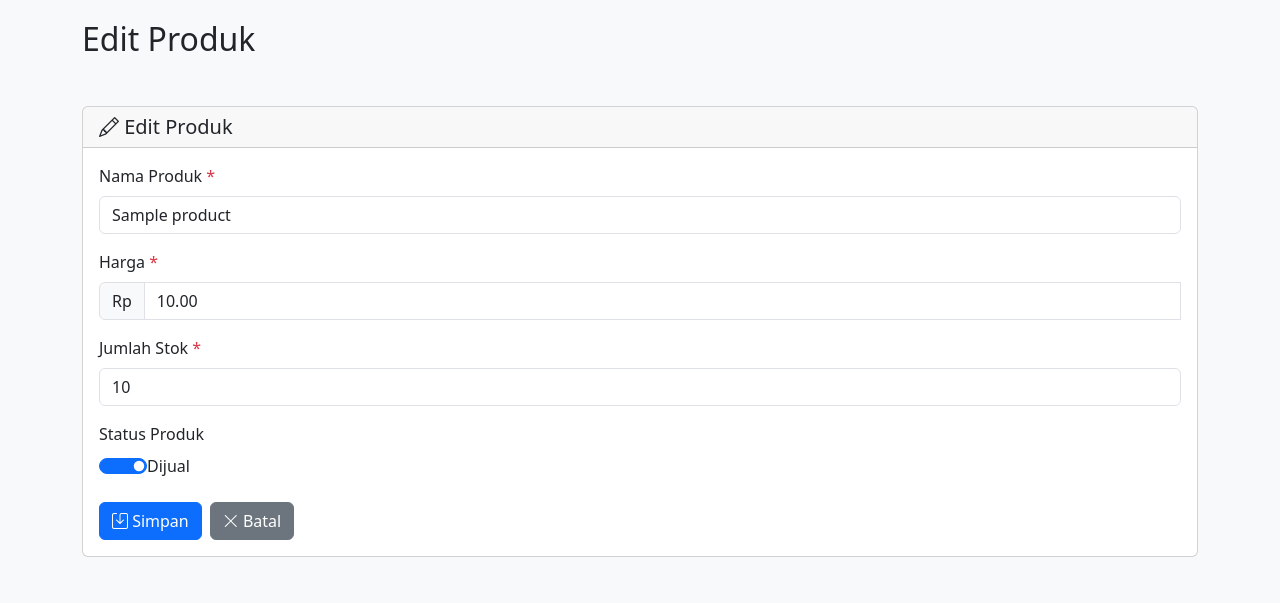
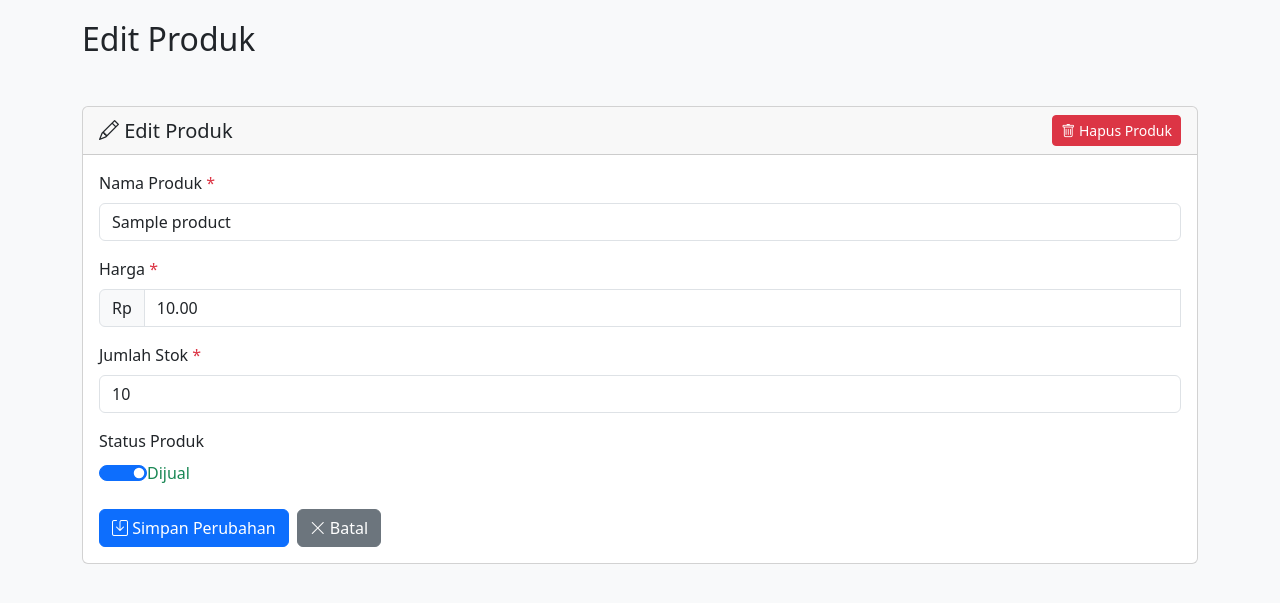
Before and after one commit to katekyosennajr/Manajamen-Data-Produk, a CodeIgniter app: page /index.php/products/edit/1 in a window 1280 px wide. Shown: the top 603 px of the page. Run offline with CodeIgniter, Linux system fonts and the light colour scheme; tables that the repository leaves empty hold one stand-in row (values such as "Sample post").

Commit message:
Meningkatkan tampilan halaman edit produk dengan tombol hapus dan konfirmasi

```diff
--- a/application/views/products/form.php
+++ b/application/views/products/form.php
@@ -4,11 +4,16 @@ $title = $is_edit ? 'Edit Produk' : 'Tambah Produk Baru';
 ?>
 
 <div class="card">
-    <div class="card-header">
+    <div class="card-header d-flex justify-content-between align-items-center">
         <h5 class="card-title mb-0">
             <i class="bi bi-<?php echo $is_edit ? 'pencil' : 'plus-lg'; ?>"></i>
             <?php echo $title; ?>
         </h5>
+        <?php if($is_edit): ?>
+        <button type="button" class="btn btn-danger btn-sm" onclick="confirmDelete()">
+            <i class="bi bi-trash"></i> Hapus Produk
+        </button>
+        <?php endif; ?>
     </div>
     <div class="card-body">
         <?php if(validation_errors()): ?>
@@ -60,7 +65,7 @@ $title = $is_edit ? 'Edit Produk' : 'Tambah Produk Baru';
                     <input type="checkbox" class="form-check-input" id="is_sell" name="is_sell" value="1"
                            <?php echo set_checkbox('is_sell', '1', $is_edit && $product->is_sell); ?>>
                     <label class="form-check-label" for="is_sell">
-                        <span id="statusText">
+                        <span id="statusText" class="<?php echo $is_edit && $product->is_sell ? 'text-success' : 'text-danger'; ?>">
                             <?php echo $is_edit && $product->is_sell ? 'Dijual' : 'Tidak Dijual'; ?>
                         </span>
                     </label>
@@ -69,7 +74,7 @@ $title = $is_edit ? 'Edit Produk' : 'Tambah Produk Baru';
 
             <div class="d-flex gap-2">
                 <button type="submit" class="btn btn-primary">
-                    <i class="bi bi-save"></i> Simpan
+                    <i class="bi bi-save"></i> <?php echo $is_edit ? 'Simpan Perubahan' : 'Simpan'; ?>
                 </button>
                 <a href="<?php echo site_url('products'); ?>" class="btn btn-secondary">
                     <i class="bi bi-x-lg"></i> Batal
@@ -78,6 +83,38 @@ $title = $is_edit ? 'Edit Produk' : 'Tambah Produk Baru';
         </form>
     </div>
 </div>
+
+<!-- Modal Konfirmasi Hapus -->
+<?php if($is_edit): ?>
+<div class="modal fade" id="deleteModal" tabindex="-1" aria-labelledby="deleteModalLabel" aria-hidden="true">
+    <div class="modal-dialog">
+        <div class="modal-content">
+            <div class="modal-header">
+                <h5 class="modal-title" id="deleteModalLabel">
+                    <i class="bi bi-exclamation-triangle-fill text-danger me-2"></i>
+                    Konfirmasi Hapus
+                </h5>
+                <button type="button" class="btn-close" data-bs-dismiss="modal" aria-label="Close"></button>
+            </div>
+            <div class="modal-body">
+                <p class="mb-0">Apakah Anda yakin ingin menghapus produk <strong><?php echo htmlspecialchars($product->name); ?></strong>?</p>
+                <small class="text-danger">
+                    <i class="bi bi-exclamation-circle"></i>
+                    Tindakan ini tidak dapat dibatalkan
+                </small>
+            </div>
+            <div class="modal-footer">
+                <button type="button" class="btn btn-secondary" data-bs-dismiss="modal">
+                    <i class="bi bi-x-lg"></i> Batal
+                </button>
+                <a href="<?php echo site_url('products/delete/'.$product->id); ?>" class="btn btn-danger">
+                    <i class="bi bi-trash"></i> Hapus
+                </a>
+            </div>
+        </div>
+    </div>
+</div>
+<?php endif; ?>
 
 <script>
 // Form validation
@@ -100,6 +137,7 @@ $title = $is_edit ? 'Edit Produk' : 'Tambah Produk Baru';
 
     statusToggle.addEventListener('change', function() {
         statusText.textContent = this.checked ? 'Dijual' : 'Tidak Dijual';
+        statusText.className = this.checked ? 'text-success' : 'text-danger';
     });
 
     // Format harga saat input
@@ -115,4 +153,12 @@ $title = $is_edit ? 'Edit Produk' : 'Tambah Produk Baru';
         this.value = Math.floor(this.value); // Memastikan input berupa bilangan bulat
     });
 })();
+
+<?php if($is_edit): ?>
+// Fungsi untuk menampilkan modal konfirmasi hapus
+function confirmDelete() {
+    var deleteModal = new bootstrap.Modal(document.getElementById('deleteModal'));
+    deleteModal.show();
+}
+<?php endif; ?>
 </script>
```
